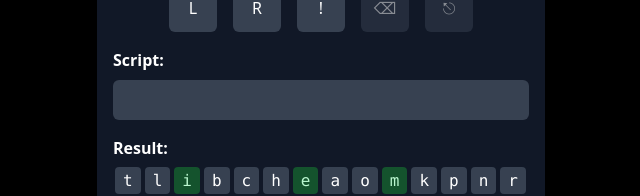
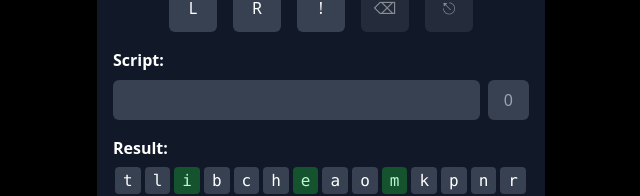
Before and after one commit to davidlpoole/brickle, a React (Vite) app: page / in a window 1280 px wide. Shown: the part 333-529 px from the top of the page, without its empty margins (319-959 px from the left). Built offline with nearby package versions, Linux system fonts and the light colour scheme.

Commit message:
Add script length display

```diff
--- a/src/components/ScriptDisplay.jsx
+++ b/src/components/ScriptDisplay.jsx
@@ -1,4 +1,16 @@
 import PropTypes from 'prop-types'
+
+CharCount.propTypes = {
+  count: PropTypes.number.isRequired,
+}
+
+function CharCount(props) {
+  return (
+    <div className=" text-end px-4 ml-2 py-2 bg-gray-700 text-gray-400 rounded-md mt-2 mb-4 duration-700 transition-transform">
+      {props.count}
+    </div>
+  )
+}
 
 ScriptDisplay.propTypes = {
   script: PropTypes.string.isRequired,
@@ -9,6 +21,7 @@ export default function ScriptDisplay(props) {
   return (
     <>
       <div className="font-bold">Script:</div>
+      <div className="flex items-center">
         <input
           type="text"
           id="scriptDisplay"
@@ -16,6 +29,8 @@ export default function ScriptDisplay(props) {
           disabled
           className="w-full px-4 py-2 bg-gray-700 text-white rounded-md mt-2 mb-4"
         />
+        <CharCount count={script.length} />
+      </div>
     </>
   )
 }
```
Lines whose indentation alone changed are shown as unchanged.
